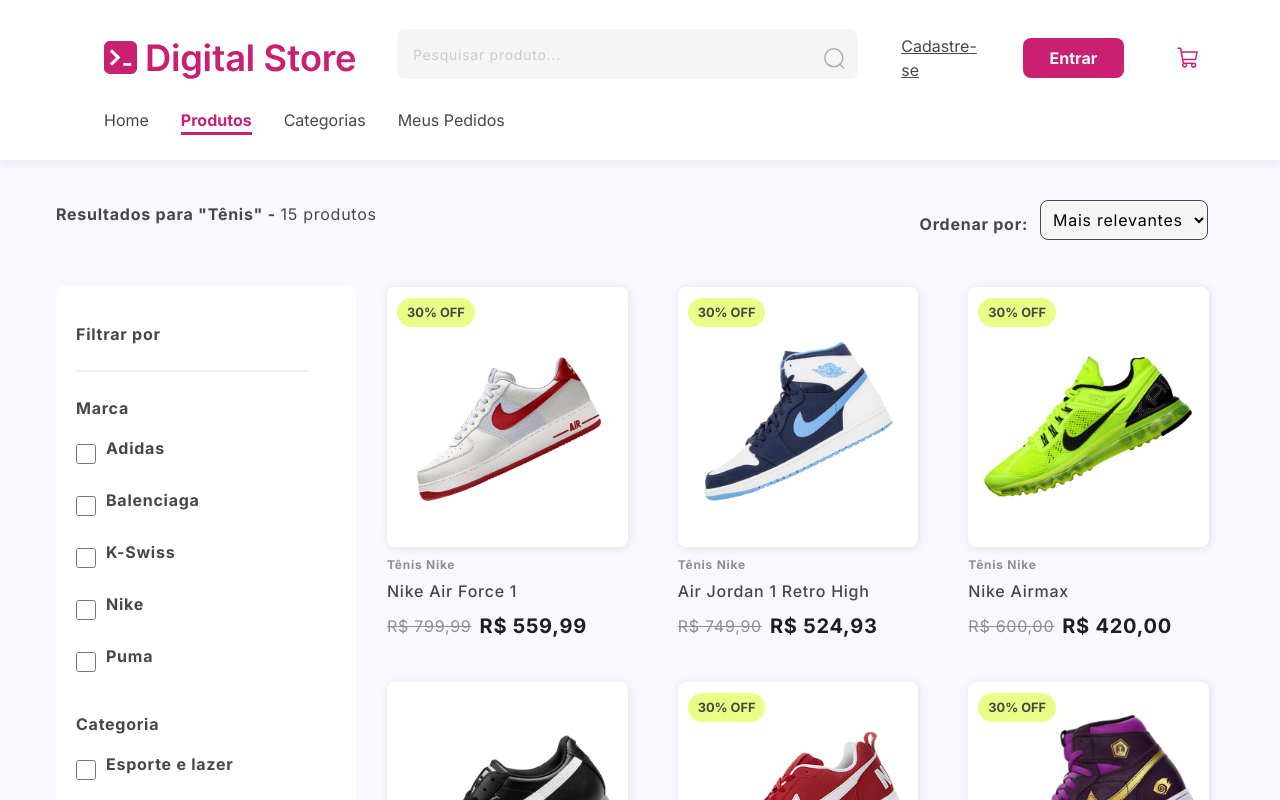
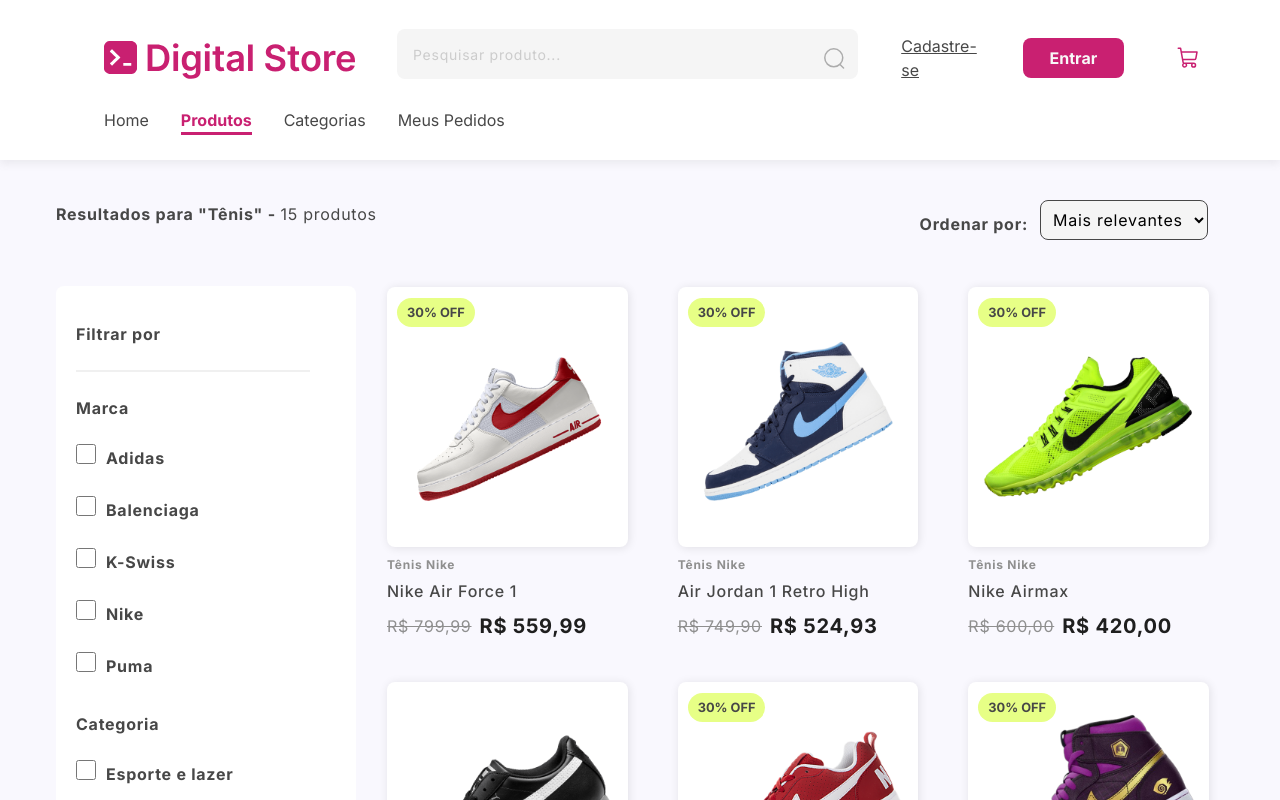
Before and after one commit to drihcs/Projeto-Final-Digital-Store, a React (Vite) app: page /products in a window 1280 px wide. Shown: the top 800 px of the page. Built offline with nearby package versions, Linux system fonts and the light colour scheme.

Commit message:
changes on checkbox product page

```diff
--- a/src/components/ProductPage/ProductPage.css
+++ b/src/components/ProductPage/ProductPage.css
@@ -100,7 +100,7 @@
 
 .filter form div {
   display: flex;
-  align-items: flex-start;
+  align-items: center;
   margin-bottom: 0.5rem;
 }
 
@@ -117,12 +117,8 @@
 .filter form label {
   font-size: 16px;
   line-height: 20px;
-  align-items: center;
   color: #474747;
-  display: flex;
-  gap: 8px;
   cursor: pointer;
-  margin-top: 2px;
 }
 
 .second {
```
